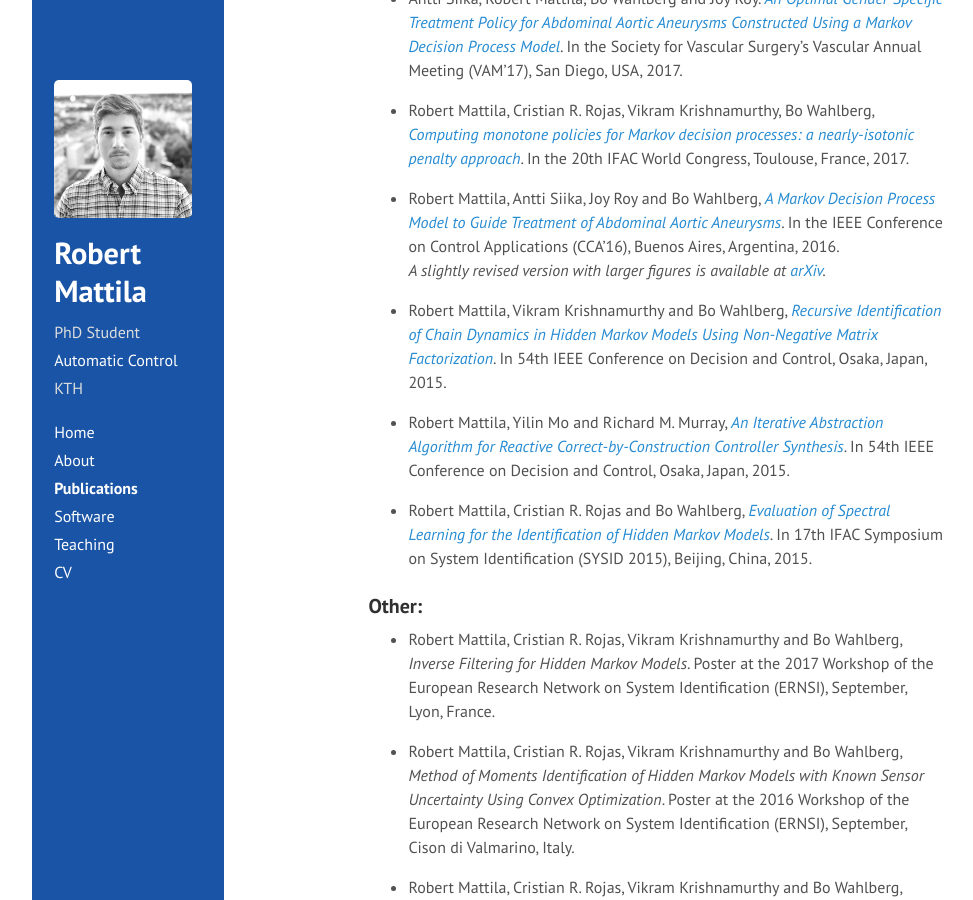
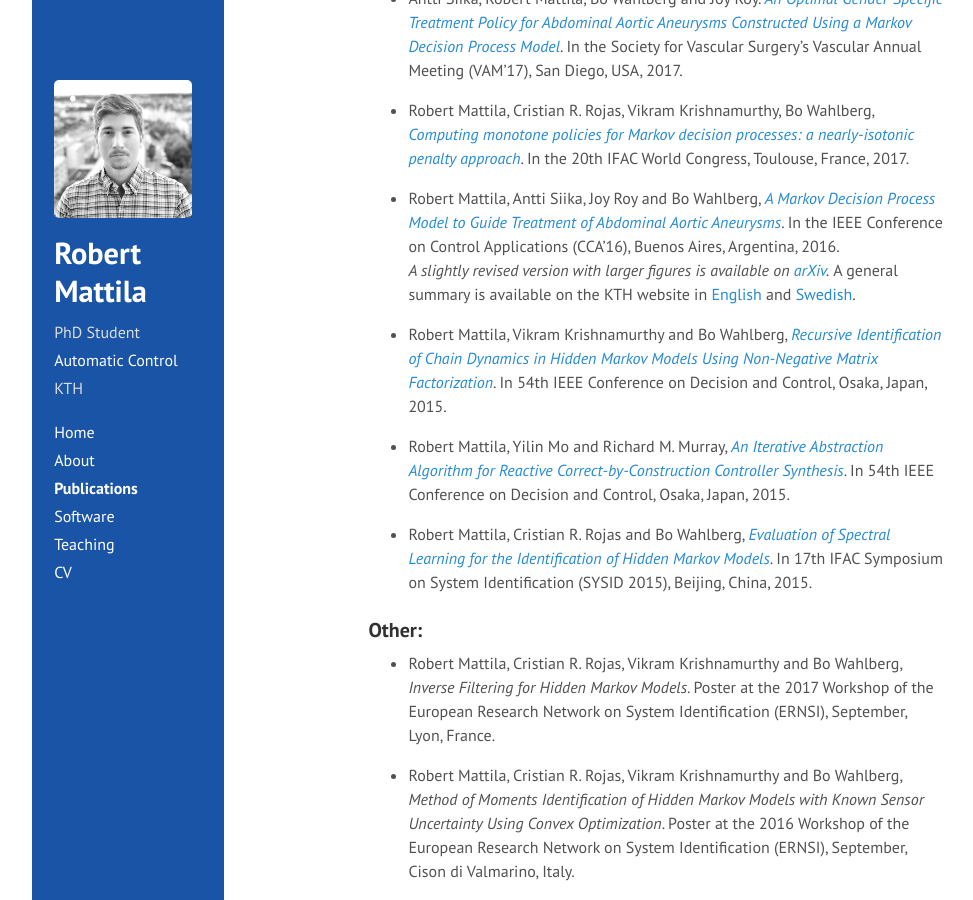
Before and after one commit to rmattila/rmattila.github.io, a Jekyll site: the page built from publications.md, in a window 1280 px wide and 900 px high, scrolled down 536 px. Shown: the whole window, without its empty margins (70-1043 px from the left). Built offline with Jekyll 4.4.1, drawn with Linux system fonts in a browser that asks for light colours; comment, search, counter and statistics services are not loaded.

Commit message:
link to KTH

```diff
--- a/publications.md
+++ b/publications.md
@@ -37,7 +37,11 @@ In the 20th IFAC World Congress, Toulouse, France, 2017.
 to Guide Treatment of Abdominal Aortic
 Aneurysms*](http://ieeexplore.ieee.org/document/7587869/).  In the IEEE Conference on
 Control Applications (CCA'16), Buenos Aires, Argentina, 2016.  <br>*A slightly revised
-version with larger figures is available at [arXiv](https://arxiv.org/abs/1611.02177).*
+version with larger figures is available on [arXiv](https://arxiv.org/abs/1611.02177).*
+A general summary is available on the KTH website in
+[English](https://www.kth.se/en/forskning/artiklar/da-ar-det-bast-att-operera-artarbrack-1.684616)
+and
+[Swedish](https://www.kth.se/forskning/artiklar/da-ar-det-bast-att-operera-artarbrack-1.684616).
 
 * Robert Mattila, Vikram Krishnamurthy and Bo Wahlberg, [*Recursive
 Identification of Chain Dynamics in Hidden Markov Models Using Non-Negative
```
